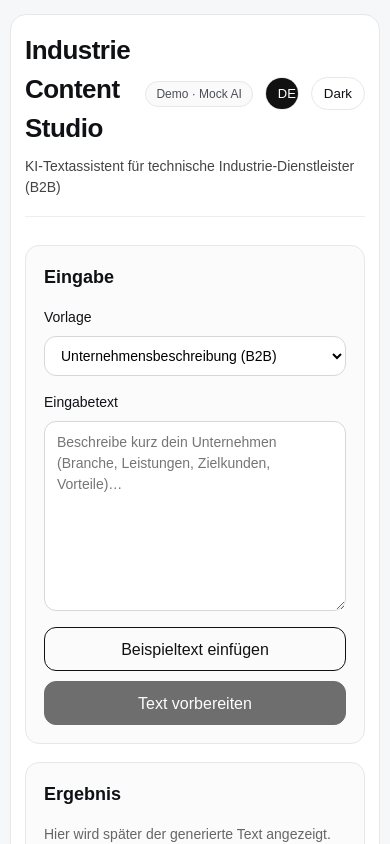
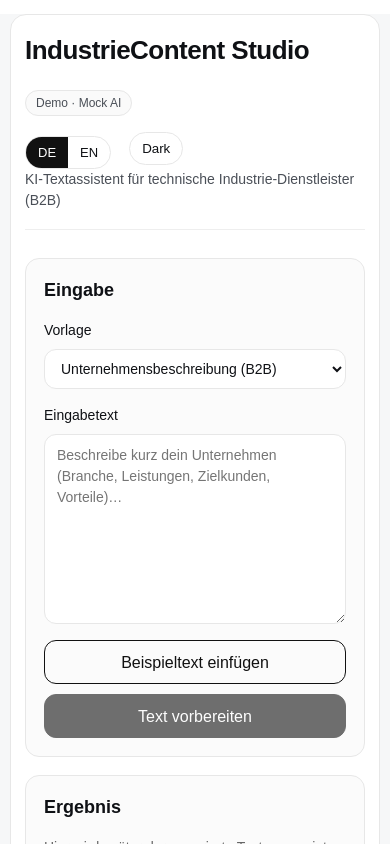
Before and after one commit to Nika226/frontend-portfolio, a React (Vite) app in the folder industriecontent-studio/: page / in a window 390 px wide. Shown: the top 844 px of the page. Built offline with nearby package versions, Linux system fonts and the light colour scheme.

Commit message:
Refactor mobile layout, fix theme logic, add controlsRow wrapper

```diff
--- a/industriecontent-studio/src/App.jsx
+++ b/industriecontent-studio/src/App.jsx
@@ -1,7 +1,9 @@
 import { useState } from "react";
 
 export default function App() {
-  const [theme, setTheme] = useState("light");
+  const [theme, setTheme] = useState(
+    () => localStorage.getItem("theme") || "light",
+  );
   const [inputText, setInputText] = useState("");
   const [typedText, setTypedText] = useState("");
   const [resultText, setResultText] = useState("");
@@ -37,7 +39,7 @@ export default function App() {
       badge: "Demo · AI Simulation",
     },
   };
-  const [lang, setLang] = useState("de");
+  const [lang, setLang] = useState(() => localStorage.getItem("lang") || "de");
 
   const t = copy[lang];
 
@@ -189,6 +191,7 @@ IndustrieContent Studio`;
 
     setIsLangSwitching(true);
     setLang(nextLang);
+    localStorage.setItem("lang", nextLang);
 
     setTimeout(() => {
       setIsLangSwitching(false);
@@ -204,7 +207,7 @@ IndustrieContent Studio`;
               <h1 className="title">{t.title}</h1>
 
               <span className="badge">{t.badge}</span>
-
+              <div className="controlsRow">
                 <div className="langSwitch">
                   <button
                     type="button"
@@ -223,9 +226,14 @@ IndustrieContent Studio`;
                   </button>
                 </div>
 
-              <button className="themeBtn" onClick={toggleTheme} type="button">
+                <button
+                  className="themeBtn"
+                  onClick={toggleTheme}
+                  type="button"
+                >
                   {theme === "light" ? "Dark" : "Light"}
                 </button>
+              </div>
             </div>
 
             <p className="subtitle">{t.subtitle}</p>
--- a/industriecontent-studio/src/index.css
+++ b/industriecontent-studio/src/index.css
@@ -21,13 +21,29 @@
 
   --radius-lg: 18px;
   --radius-md: 16px;
+  --btnText: #fff;
 }
-
+.app.dark {
+  --bg: #0c0f14;
+  --card: #111621;
+  --muted-card: #0f1420;
+  --text: #e9edf3;
+  --muted: #aab3c0;
+  --hint: #98a2b3;
+  --border: rgba(255, 255, 255, 0.1);
+  --shadow: 0 18px 50px rgba(0, 0, 0, 0.5);
+  --accent: #e9edf3;
+  --accent-soft: rgba(255, 255, 255, 0.08);
+  --btnText: #0c0f14;
+}
+.app {
+  min-height: 100vh;
+  background-color: var(--bg);
+  color: var(--text);
+}
 body {
   margin: 0;
   font-family: Arial, sans-serif;
-  background-color: var(--bg);
-  color: var(--text);
   line-height: 1.5;
 }
 
@@ -61,11 +77,13 @@ body {
   margin: 0 0 8px;
   font-size: 32px;
   letter-spacing: -0.02em;
+  word-break: normal;
+  overflow-wrap: normal;
 }
 
 .subtitle {
   margin: 0;
-  color: #444;
+  color: var(--muted);
   font-size: 15px;
 }
 
@@ -131,14 +149,15 @@ body {
 .textarea {
   width: 100%;
   padding: 10px 12px;
-  border: 1px solid #d7d7d7;
+  border: 1px solid var(--border);
   border-radius: 10px;
   font: inherit;
-  background: #fff;
+  background: var(--card);
   transition:
     box-shadow 150ms ease,
     border-color 150ms ease,
     transform 150ms ease;
+  color: var(--text);
 }
 
 .select:focus,
@@ -153,7 +172,7 @@ body {
 }
 
 .textarea:disabled {
-  background: #f3f3f3;
+  background: var(--muted-card);
   cursor: not-allowed;
 }
 
@@ -174,7 +193,7 @@ body {
   border: 1px solid var(--accent);
   border-radius: 12px;
   background: var(--accent);
-  color: #fff;
+  color: var(--btnText);
   font: inherit;
   cursor: pointer;
   font-size: 16px;
@@ -231,9 +250,10 @@ body {
   justify-content: flex-start;
   min-height: 220px;
   padding: 14px;
-  border: 1px dashed #bbb;
+  border: 1px dashed var(--border);
   border-radius: 12px;
-  background: #fff;
+  background: var(--card);
+  color: var(--text);
 }
 
 .resultText {
@@ -305,30 +325,9 @@ body {
     padding: 22px 18px;
     border-radius: 16px;
   }
-  .app.light {
-    --bg: #f6f7f8;
-    --card: #ffffff;
-    --muted-card: #fbfbfb;
-    --text: #0f1115;
-    --muted: #4a4f57;
-    --hint: #6b7280;
-    --border: #e7e7e7;
-    --shadow: 0 18px 50px rgba(0, 0, 0, 0.06);
-    --accent: #111111;
-    --accent-soft: #f0f0f0;
-  }
-
-  .app.dark {
-    --bg: #0c0f14;
-    --card: #111621;
-    --muted-card: #0f1420;
-    --text: #e9edf3;
-    --muted: #aab3c0;
-    --hint: #98a2b3;
-    --border: rgba(255, 255, 255, 0.1);
-    --shadow: 0 18px 50px rgba(0, 0, 0, 0.5);
-    --accent: #e9edf3;
-    --accent-soft: rgba(255, 255, 255, 0.08);
+  .titleRow {
+    flex-direction: column;
+    align-items: flex-start;
   }
 
   .themeBtn {
@@ -338,10 +337,16 @@ body {
     background: transparent;
     color: var(--text);
     cursor: pointer;
+    margin-left: 8px;
   }
 
   .themeBtn:hover {
     background: var(--accent-soft);
+  }
+  .controlsRow {
+    display: flex;
+    align-items: center;
+    gap: 10px;
   }
 
   .workspace {
@@ -402,6 +407,7 @@ body {
   border: 1px solid var(--border);
   border-radius: 999px;
   overflow: hidden;
+  margin-top: 8px;
 }
 
 .langBtn {
```
Also changed, not shown: 2 other files (tests, documents, lock files or other folders). Lines whose indentation alone changed are shown as unchanged.
